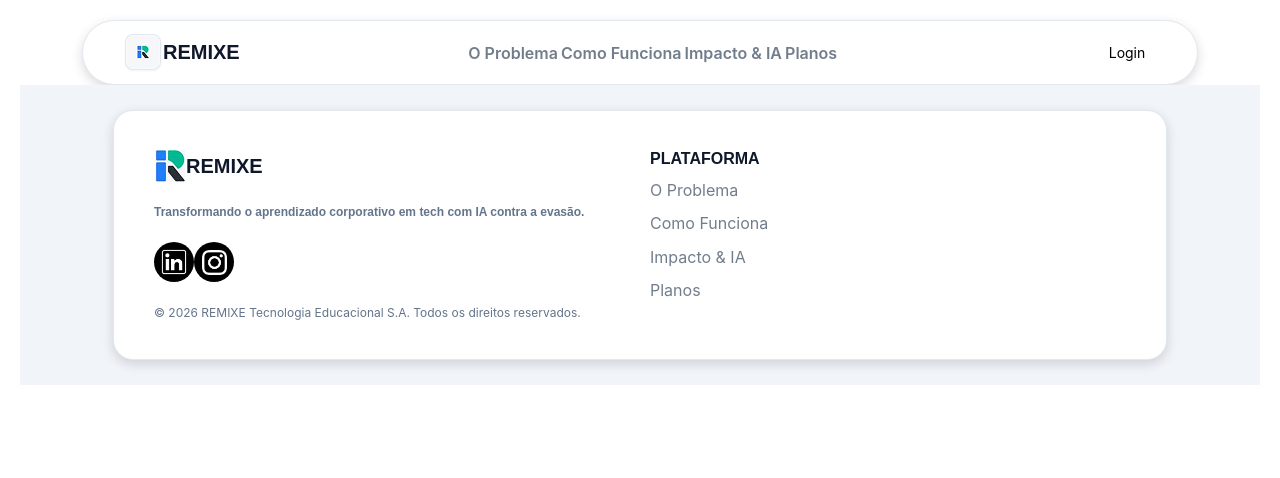
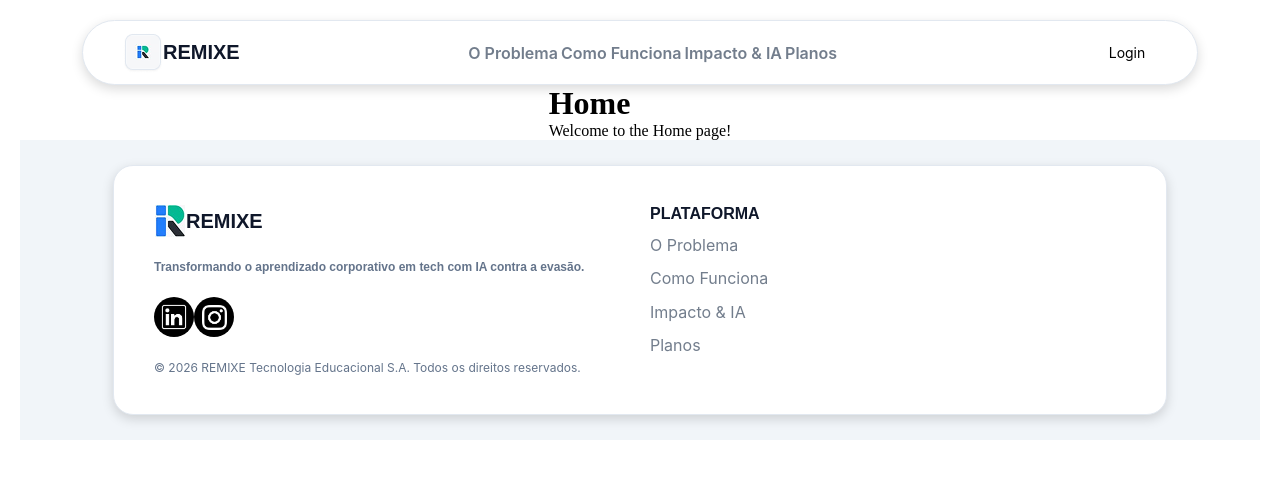
Before and after one commit to OkamiNull/REMIXE, a React (Vite) app in the folder remixe/: page / in a window 1280 px wide. Shown: the top 478 px of the page. Built offline with nearby package versions, Linux system fonts and the light colour scheme.

Commit message:
chore: configuração das rotas

```diff
--- a/remixe/package.json
+++ b/remixe/package.json
@@ -11,7 +11,8 @@
   },
   "dependencies": {
     "react": "^19.3.1",
-    "react-dom": "^19.3.1"
+    "react-dom": "^19.3.1",
+    "react-router-dom": "^7.18.4"
   },
   "devDependencies": {
     "@eslint/js": "^10.0.1",
--- a/remixe/src/App.jsx
+++ b/remixe/src/App.jsx
@@ -1,14 +1,20 @@
+import { BrowserRouter, Routes, Route } from "react-router-dom";
 import './App.css'
 import Header from './components/header.jsx'
 import Footer from './components/footer.jsx'
+import Home from './pages/home.jsx'
 
 function App() {
 
   return (
     <main>
+      <BrowserRouter>
       <Header />
-
+      <Routes>
+        <Route path="/" element={<Home />} />
+      </Routes>
       <Footer />
+    </BrowserRouter>
     </main>
   )
 }
--- /dev/null
+++ b/remixe/src/pages/home.jsx
@@ -0,0 +1,11 @@
+
+function Home() {
+    return (
+        <div>
+            <h1>Home</h1>
+            <p>Welcome to the Home page!</p>
+        </div>
+    );
+}
+
+export default Home;
```
Also changed, not shown: 1 other file (tests, documents, lock files or other folders).
